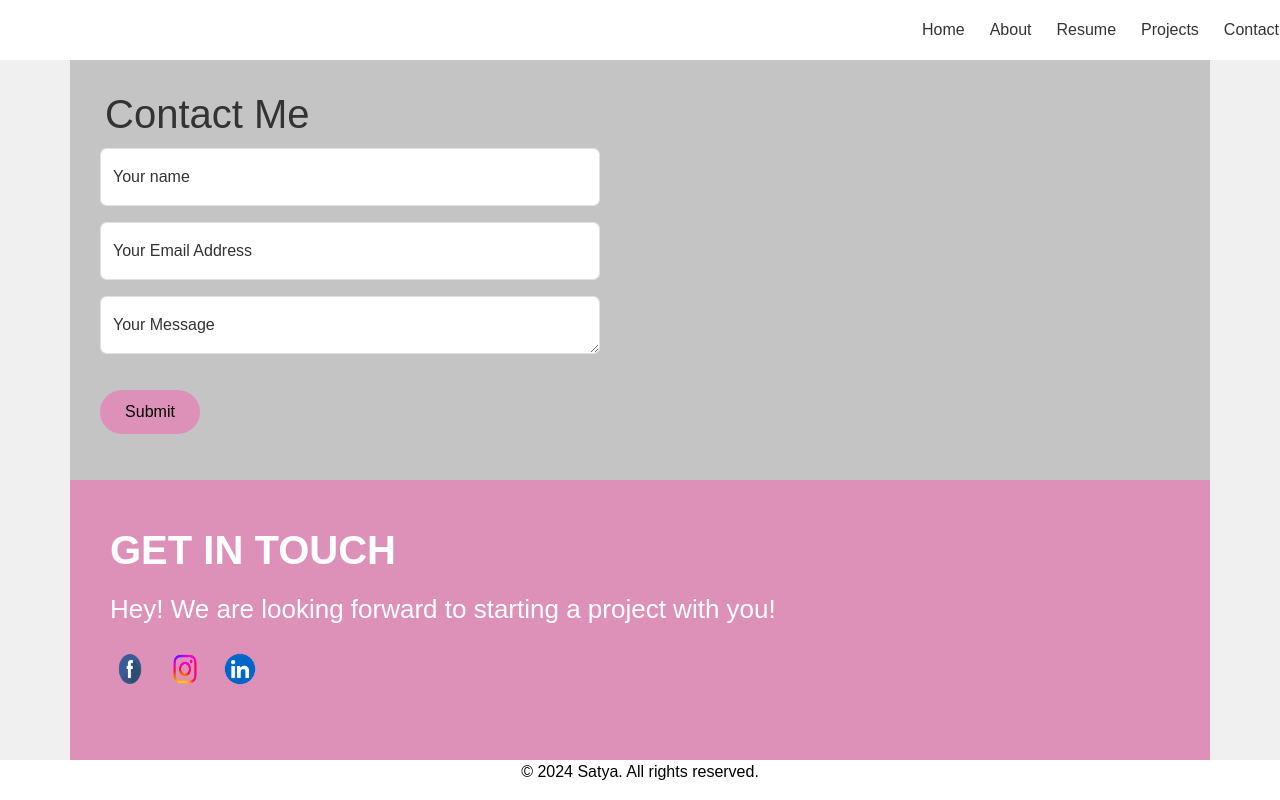
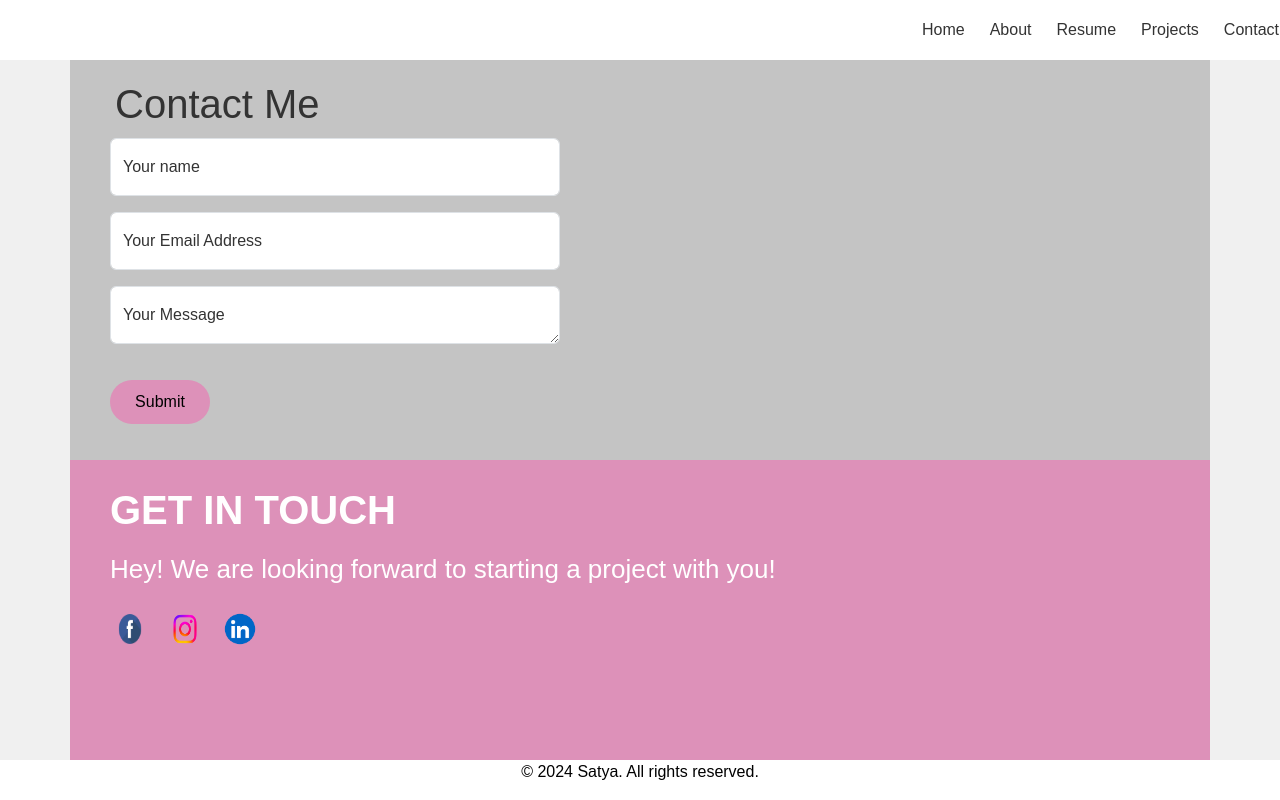
Before and after one commit to Satya1512/frontend, a React (Create React App) app: page /contact in a window 1280 px wide. Built offline with nearby package versions, Linux system fonts and the light colour scheme.

Commit message:
Update index.css

```diff
--- a/src/components/index.css
+++ b/src/components/index.css
@@ -10,15 +10,16 @@
 
 .form-section {
   background-color: #c4c4c4;
-  padding: 30px;
+  padding: 20px;
   display: flex;
   justify-content: left;
   z-index: 1;
+  padding-left:40px
 
 }
 
 .form {
-  width: 500px;
+  width: 450px;
 
 }
 
@@ -34,6 +35,11 @@
   text-align: center;
   margin-top: 20px;
 }
+.submit-button:hover {
+  background-color: #dd91b9;
+  transform: scale(1.05);
+  font-size:18px ;
+}
 .info-box {
   display: flex;
   flex-direction: column
@@ -46,12 +52,13 @@
 .pink-section {
   background-color: #dd91b9;
   color: white;
-  padding: 40px;
+  padding-left: 40px;
   margin-top: 0px;
   width: 100%;
   z-index: 0;
   text-align: left;
   height:400px;
+  padding-top:20px
 }
 
 .get-in-touch {
```
